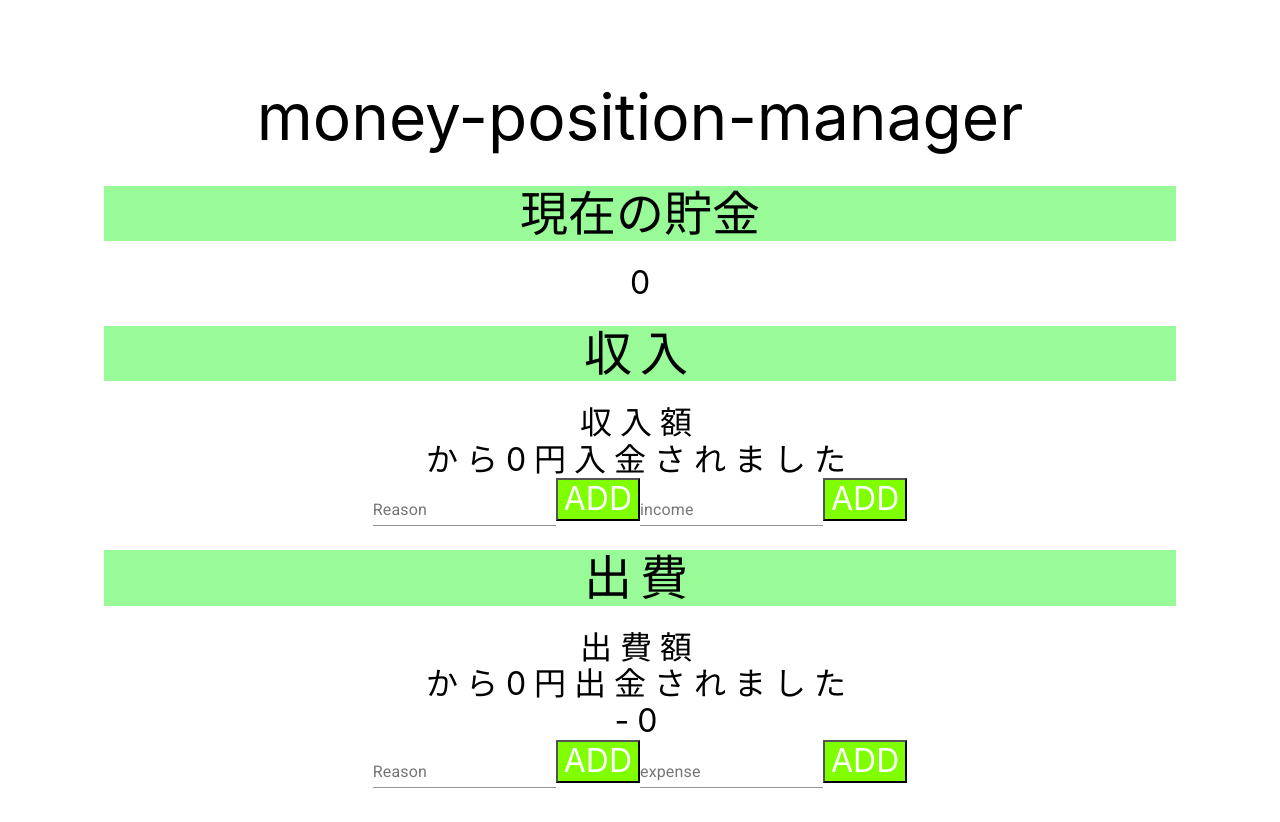
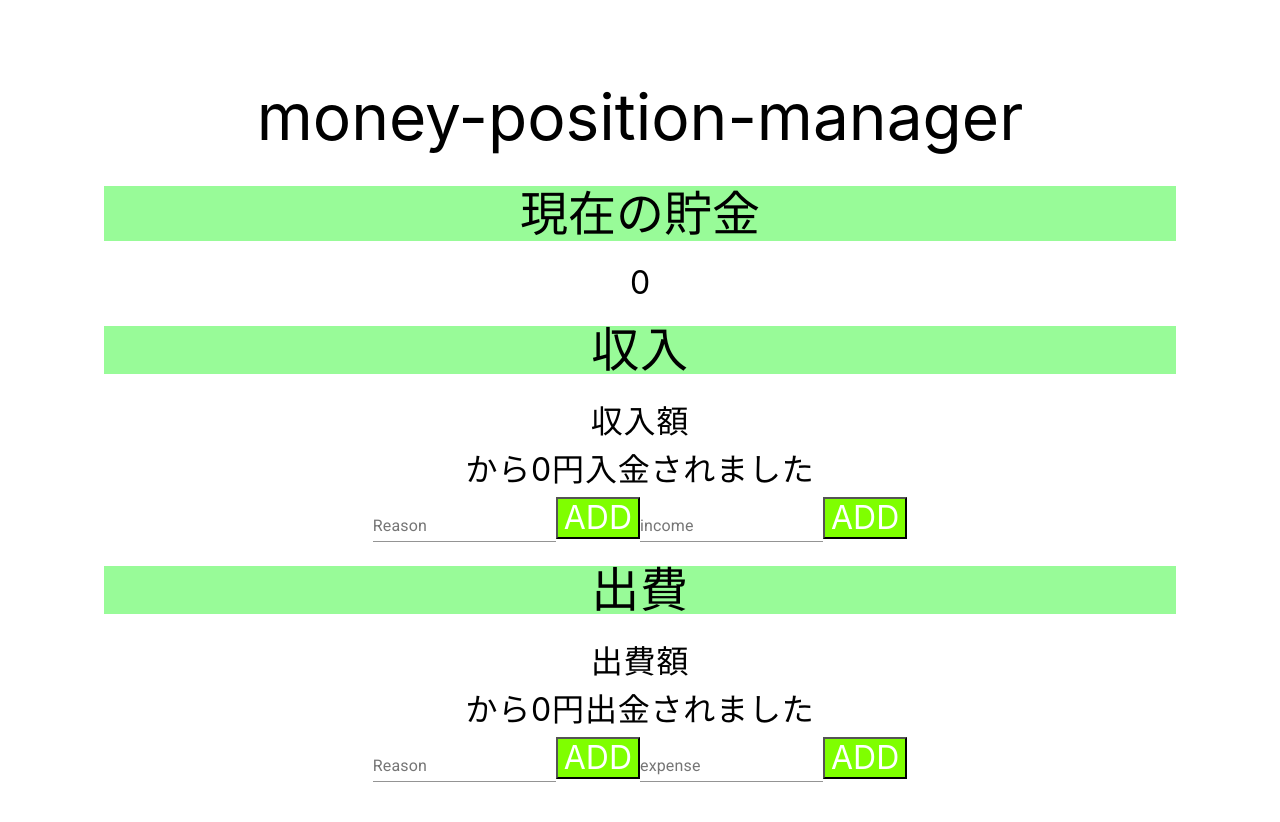
Before and after one commit to HYKTSNG/money-position-manager, a React (Create React App) app: page / in a window 1280 px wide. Shown: the top 822 px of the page. Built offline with nearby package versions, Linux system fonts and the light colour scheme.

Commit message:
style: 行間の調節

```diff
--- a/src/components/pages/index/index.tsx
+++ b/src/components/pages/index/index.tsx
@@ -95,10 +95,7 @@ export const Index: React.FC = () => {
             から<span>{enterNumExpense}</span>円出金されました
           </span>
         </div>
-        <div>
-          <span>-</span>
-          {enterNumExpense}
-        </div>
+
         <TextField
           id="standard-basic"
           label="Reason"
@@ -138,7 +135,8 @@ const subTitle = css`
   background-color: palegreen;
 `
 const text = css`
-  letter-spacing: 8px;
+  letter-spacing: 0.8px;
+  line-height: 48px;
 `
 
 const btn = css`
```
